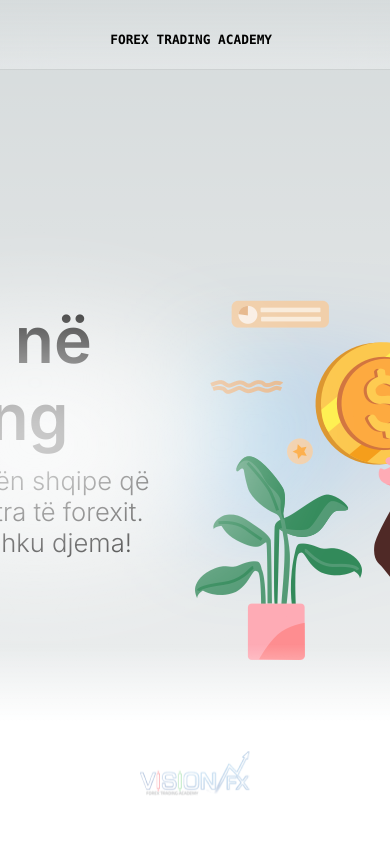
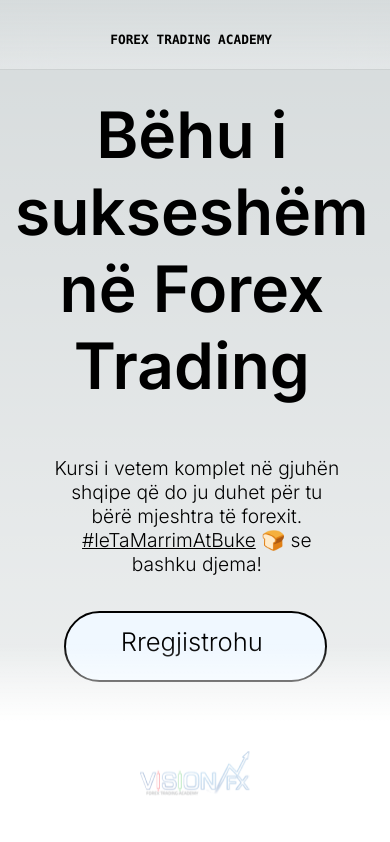
Before and after one commit to kleviss/next-firebase-fullstack, a Next.js app: page / in a window 390 px wide. Shown: the top 842 px of the page. Built offline with nearby package versions, Linux system fonts and the light colour scheme; no server answers.

Commit message:
fix responsivity

```diff
--- a/src/app/page.module.css
+++ b/src/app/page.module.css
@@ -193,6 +193,30 @@
     text-align: center;
   }
 
+  .headGrid {
+    grid-template-columns: 1fr;
+    margin-bottom: 26px;
+    max-width: 320px;
+    text-align: center;
+  }
+
+  .headGrid img {
+    display: none;
+  }
+
+  .headGrid h1 {
+    margin-bottom: 2.6rem;
+    margin-left: -20px;
+  }
+
+  .headGrid p {
+    padding: 0 1rem;
+  }
+
+  .headGrid .button {
+    margin-left: -20px;
+  }
+
   .card {
     padding: 1rem 2.5rem;
   }
@@ -265,7 +289,23 @@
   color: var(--title);
 }
 
+.heroTitleSpan {
+  display: inline-block;
+  margin-right: 0.5rem;
+  font-size: 4rem;
+  font-weight: 600;
+  color: var(--title);
+}
+
 .titleSpan::after {
+  content: "";
+  display: block;
+  width: 100%;
+  height: 2px;
+  margin-top: 0.5rem;
+  background: var(--title);
+}
+.heroSubtitleSpan::after {
   content: "";
   display: block;
   width: 100%;
@@ -282,7 +322,26 @@
   color: var(--title);
 }
 
+.heroSubtitleSpan {
+  display: inline-block;
+  margin-right: 0.5rem;
+  font-size: 1.2rem;
+  font-weight: 300;
+  color: var(--title);
+  margin-top: 10px;
+  padding-right: 10px;
+}
+
 .subtitleSpan::after {
+  content: "";
+  display: block;
+  width: 100%;
+  height: 2px;
+  margin-top: 0.5rem;
+  background: var(--title);
+}
+
+.heroSubtitleSpan::after {
   content: "";
   display: block;
   width: 100%;
--- a/src/app/page.tsx
+++ b/src/app/page.tsx
@@ -29,19 +29,18 @@ export default function Home() {
         </div>
       </div>
 
-      <div className={styles.center}>
       <div className={styles.headGrid}>
         {/* Hero Div with big title, subtitel and button */}
-          <div className={styles.head}>
+        <div className={styles.hero}>
           <h1 className={inter.className}>
-              <span className={styles.titleSpan}>
+            <span className={styles.heroTitleSpan}>
               Bëhu i sukseshëm në Forex Trading
             </span>
           </h1>
           <p className={inter.className}>
-              <span className={styles.subtitleSpan}>
-                Kursi i vetem komplet në gjuhën shqipe që do ju duhet për tu
-                bërë mjeshtra të forexit.{" "}
+            <span className={styles.heroSubtitleSpan}>
+              Kursi i vetem komplet në gjuhën shqipe që do ju duhet për tu bërë
+              mjeshtra të forexit.{" "}
               <span style={{ textDecoration: "underline" }}>
                 #leTaMarrimAtBuke
               </span>
@@ -69,9 +68,9 @@ export default function Home() {
           alt="VisionFX Head Hero"
           width={464}
           height={436}
+          style={{ marginLeft: 100 }}
           priority
         />
-        </div>
       </div>
 
       <div className={styles.grid}>
```
Lines whose indentation alone changed are shown as unchanged.
